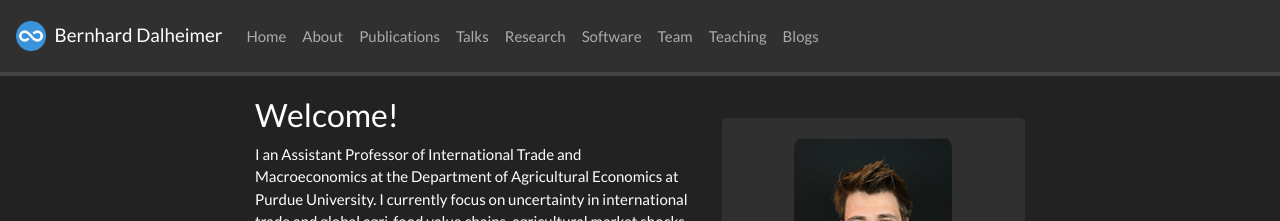
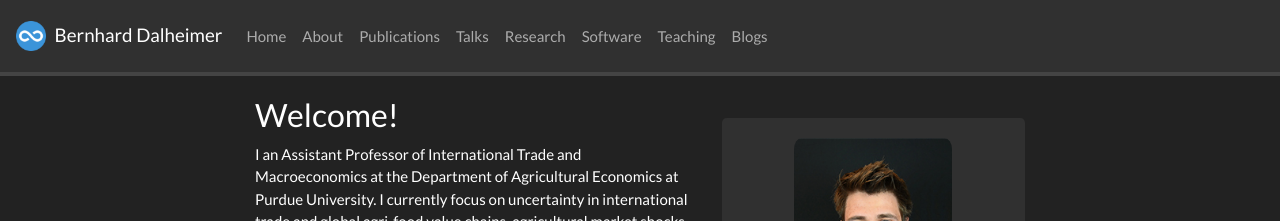
Before and after one commit to BDalheimer/BDalheimer.github.io, a Jekyll site: the page built from _pages/home.md, in a window 1280 px wide. Shown: the top 221 px of the page. Built offline with Jekyll 4.4.1, drawn with Linux system fonts in a browser that asks for light colours; nearby versions of some CDN libraries; a style sheet for code colours, icons or effects is not loaded.

```diff
--- a/_config.yml
+++ b/_config.yml
@@ -33,7 +33,6 @@
   - name: talks
   - name: research
   - name: software
-  - name: team
   - name: teaching
   - name: blogs
 
```
Also changed, not shown: .github/workflows/deploy.yml.
